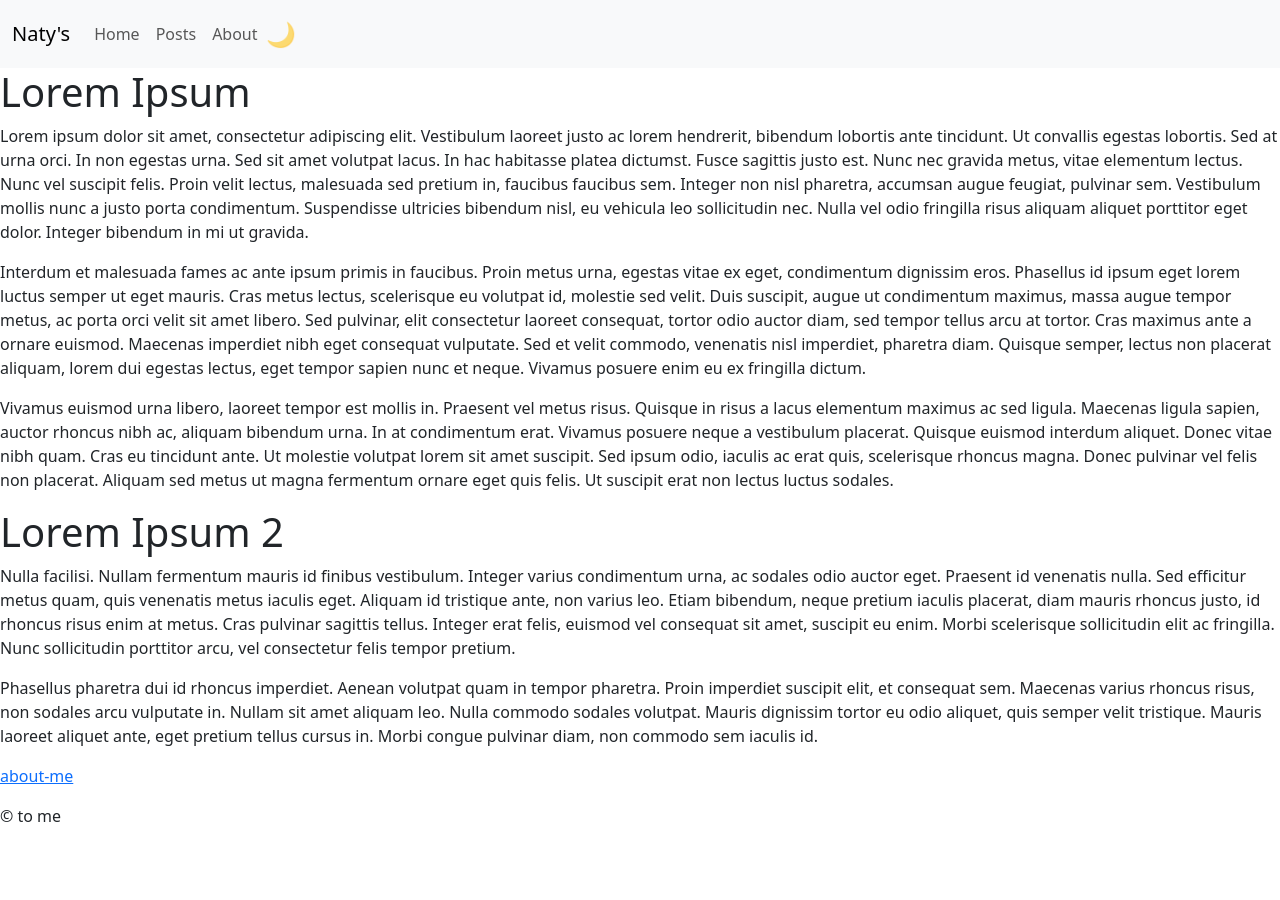
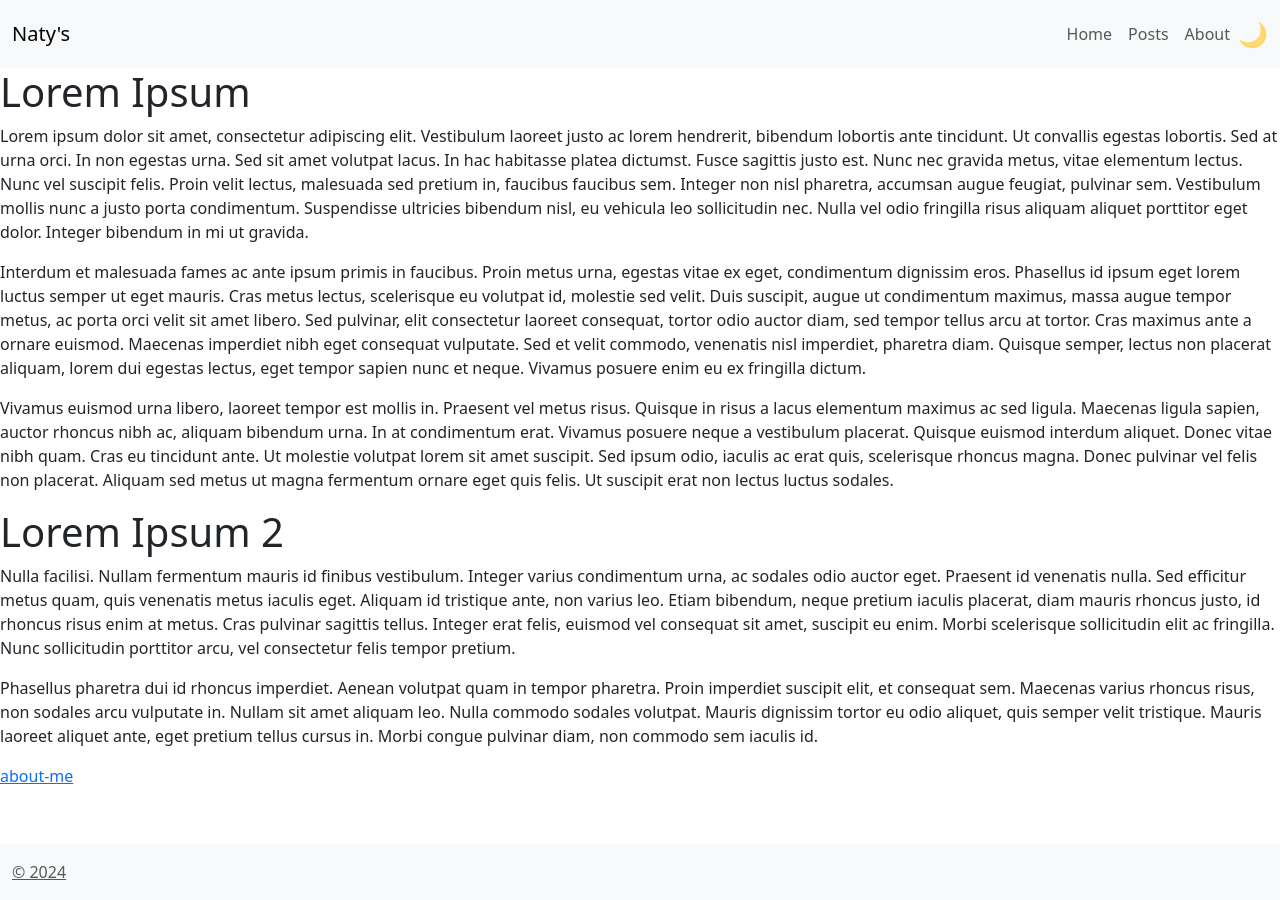
Before and after one commit to naty55/naty55.github.io, a Jekyll site: the page built from README.md, in a window 1280 px wide. Built offline with Jekyll 4.4.1, drawn with Linux system fonts in a browser that asks for light colours; our own code applies the rules of GitHub Pages for plain Markdown files.

Commit message:
Add footer, fix navbar, fix posts

```diff
--- /dev/null
+++ b/_includes/footer.html
@@ -0,0 +1,7 @@
+<footer>
+    <nav class="navbar fixed-bottom bg-body-tertiary">
+        <div class="container-fluid">
+          <a class="navbar-text" href="#">&copy; 2024</a>
+        </div>
+    </nav>
+  </footer>
--- a/_includes/navbar.html
+++ b/_includes/navbar.html
@@ -1,9 +1,9 @@
 <nav class="navbar navbar-expand-lg bg-body-tertiary">
     <div class="container-fluid">
       <a class="navbar-brand" href="/">Naty's</a>
-      <div class="collapse navbar-collapse" id="navbarNavAltMarkup">
-      <div class="justify-content-center">
-        <ul class="navbar-nav justify-content-center">
+
+      <div class="justify-content-end collapse navbar-collapse" id="navbarNavAltMarkup">
+        <ul class="navbar-nav">
           <li class="nav-item">
             <a class="nav-link" aria-current="page" href="/">Home</a>
           </li>
@@ -14,7 +14,6 @@
             <a class="nav-link" href="/about">About</a>
           </li>
         </ul>
-      </div>
       <span class="navbar-text" id="modeToggle"></span>
     </div>
 
--- a/_layouts/default.html
+++ b/_layouts/default.html
@@ -15,9 +15,8 @@
     <section class="component">
       {{ content }}
     </section>
-    <footer>
-      &copy; to me
-    </footer>
+
+    {% include footer.html %}
     <script src="https://cdn.jsdelivr.net/npm/bootstrap@5.3.3/dist/js/bootstrap.bundle.min.js" integrity="sha384-YvpcrYf0tY3lHB60NNkmXc5s9fDVZLESaAA55NDzOxhy9GkcIdslK1eN7N6jIeHz" crossorigin="anonymous"></script>
   </body>
 </html>
--- a/_layouts/post.html
+++ b/_layouts/post.html
@@ -15,9 +15,7 @@
     <section class="component container justify-content-center">
       {{ content }}
     </section>
-    <footer>
-      &copy; to me
-    </footer>
+    {% include footer.html %}
     <script src="https://cdn.jsdelivr.net/npm/bootstrap@5.3.3/dist/js/bootstrap.bundle.min.js" integrity="sha384-YvpcrYf0tY3lHB60NNkmXc5s9fDVZLESaAA55NDzOxhy9GkcIdslK1eN7N6jIeHz" crossorigin="anonymous"></script>
   </body>
 </html>
```
Also changed, not shown: posts.html (+8 -3 lines).
